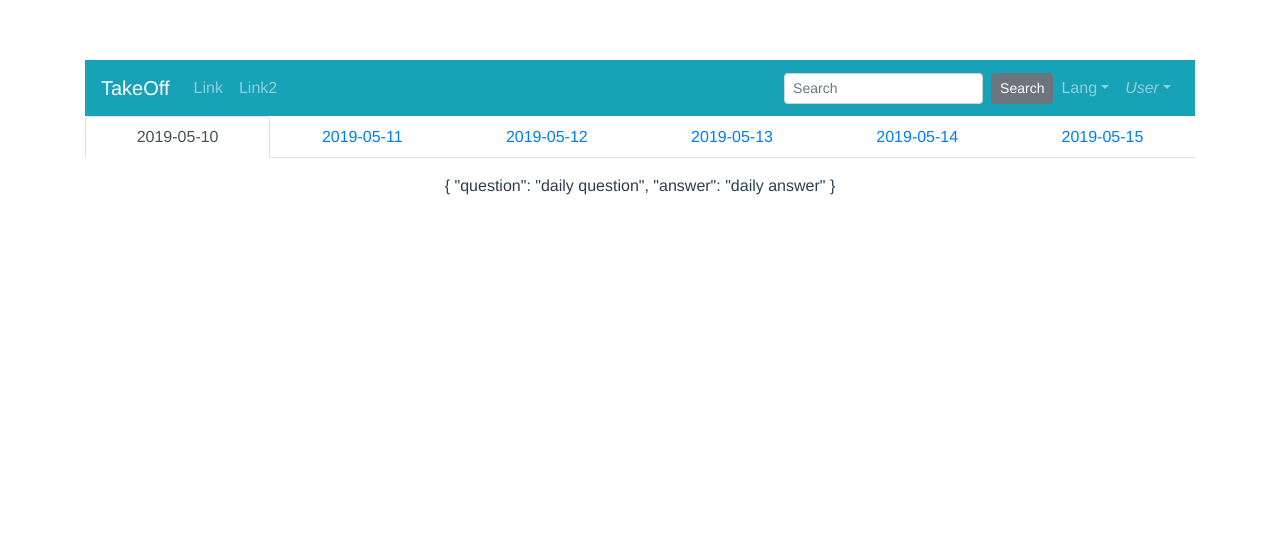
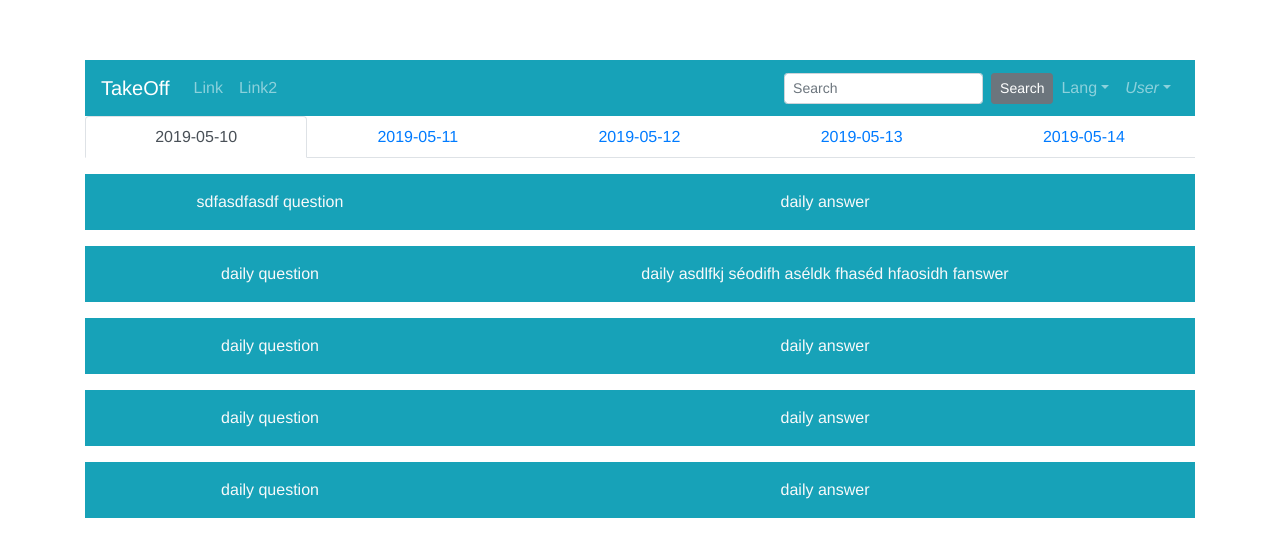
Before and after one commit to ifAronisGida/TakeOFF, a Vue app: page /#/ in a window 1280 px wide. Shown: the top 556 px of the page. Built offline with nearby package versions, Linux system fonts and the light colour scheme.

Commit message:
added content for tabs

```diff
--- a/src/components/Home.vue
+++ b/src/components/Home.vue
@@ -5,23 +5,62 @@
         v-for="post in posts"
         :key="post.id"
         :title="post.date">
-        <p>{{ post.text }}</p>
+        <one-day :text="post.text"/>
       </b-tab>
     </b-tabs>
   </div>
 </template>
 <script>
+import OneDayTab from '@/components/OneDayTab';
+
 export default {
   name: 'Home',
+  components: {
+    'one-day': OneDayTab,
+  },
   data() {
     return {
       posts: [
-        { id: 1, date: '2019-05-10', text: { question: 'daily question', answer: 'daily answer' } },
-        { id: 2, date: '2019-05-11', text: { question: 'daily question', answer: 'daily answer' } },
-        { id: 3, date: '2019-05-12', text: { question: 'daily question', answer: 'daily answer' } },
-        { id: 4, date: '2019-05-13', text: { question: 'daily question', answer: 'daily answer' } },
-        { id: 5, date: '2019-05-14', text: { question: 'daily question', answer: 'daily answer' } },
-        { id: 6, date: '2019-05-15', text: { question: 'daily question', answer: 'daily answer' } },
+        { id: 1,
+          date: '2019-05-10',
+          text: [
+            { id: 1, question: 'sdfasdfasdf question', answer: 'daily answer' },
+            { id: 2, question: 'daily question', answer: 'daily asdlfkj séodifh aséldk fhaséd hfaosidh fanswer' },
+            { id: 3, question: 'daily question', answer: 'daily answer' },
+            { id: 4, question: 'daily question', answer: 'daily answer' },
+            { id: 5, question: 'daily question', answer: 'daily answer' }] },
+        { id: 2,
+          date: '2019-05-11',
+          text: [
+            { id: 1, question: 'daily asdf', answer: 'daily answer' },
+            { id: 2, question: 'daily question', answer: 'daily answer' },
+            { id: 3, question: 'daily question', answer: 'daily answer' },
+            { id: 4, question: 'daily question', answer: 'daily answer' },
+            { id: 5, question: 'daily question', answer: 'daily answer' }] },
+        { id: 3,
+          date: '2019-05-12',
+          text: [
+            { id: 1, question: 'daily question', answer: 'daily answer' },
+            { id: 2, question: 'daily question', answer: 'daily answer' },
+            { id: 3, question: 'daily question', answer: 'dailyasdfasdf answer' },
+            { id: 4, question: 'daily question', answer: 'daily answer' },
+            { id: 5, question: 'daily question', answer: 'daily answer' }] },
+        { id: 4,
+          date: '2019-05-13',
+          text: [
+            { id: 1, question: 'daily question', answer: 'daily answer' },
+            { id: 2, question: 'daily question', answer: 'daily answer' },
+            { id: 3, question: 'dailyasdfasdf question', answer: 'daily answer' },
+            { id: 4, question: 'daily question', answer: 'daily answer' },
+            { id: 5, question: 'daily quasdfasdfestion', answer: 'daily answer' }] },
+        { id: 5,
+          date: '2019-05-14',
+          text: [
+            { id: 1, question: 'daily question', answer: 'daily answer' },
+            { id: 2, question: 'dailasdfasdfy question', answer: 'daily answer' },
+            { id: 3, question: 'daily question', answer: 'daily answer' },
+            { id: 4, question: 'daily question', answer: 'daily answer' },
+            { id: 5, question: 'daily question', answer: 'dailasdfasdfy answer' }] },
       ],
     };
   },
--- a/src/components/OneDayTab.vue
+++ b/src/components/OneDayTab.vue
@@ -1,11 +1,21 @@
 <template>
-
+  <b-container fluid class="text-light text-center">
+    <b-row
+      v-for="question in text"
+      class="text-center mb-3"
+      :key="question.id"
+      align-v="center">
+      <b-col md="4" class="p-3 bg-info" >{{ question.question }}</b-col>
+      <b-col md="8" class="p-3 bg-info"> {{ question.answer }}</b-col>
+    </b-row>
+  </b-container>
 </template>
 
 <script>
-    export default {
-        name: "OneDayTab"
-    }
+export default {
+  name: 'OneDayTab',
+  props: ['text'],
+};
 </script>
 
 <style scoped>
```
